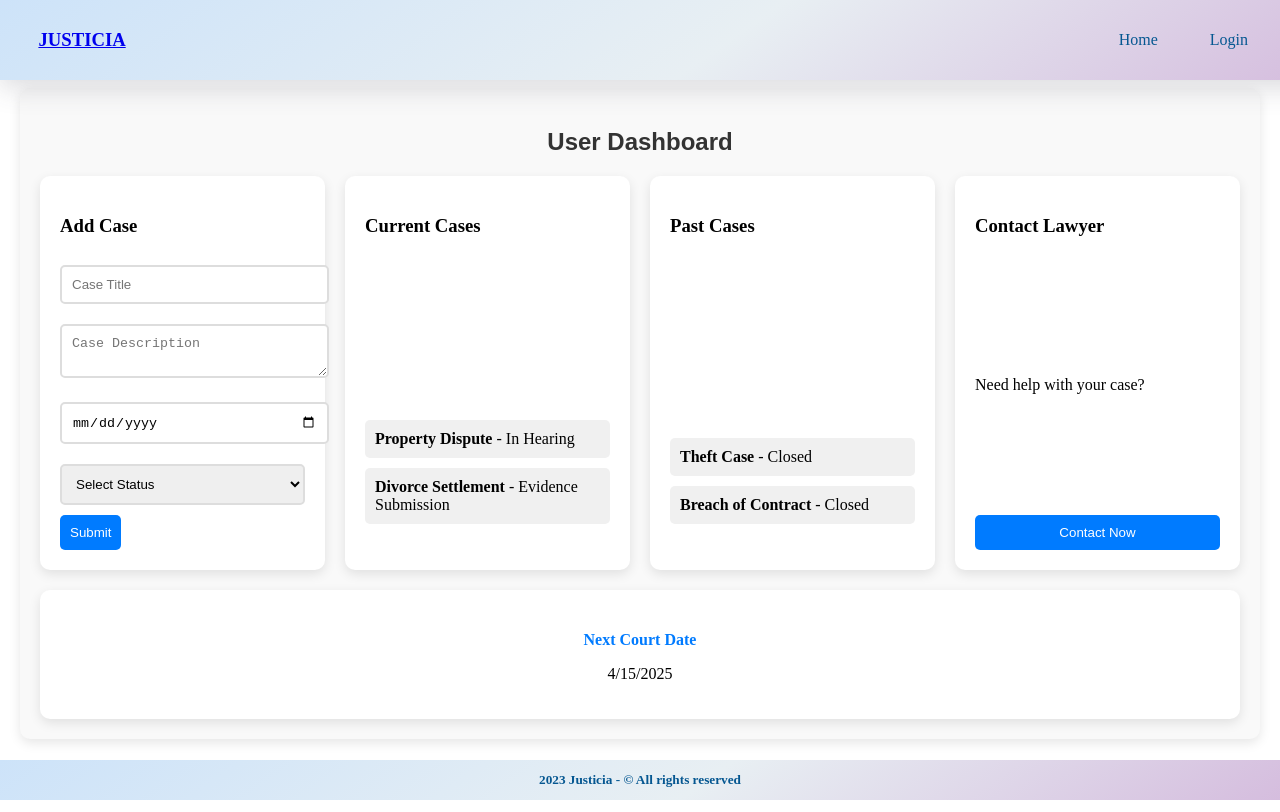
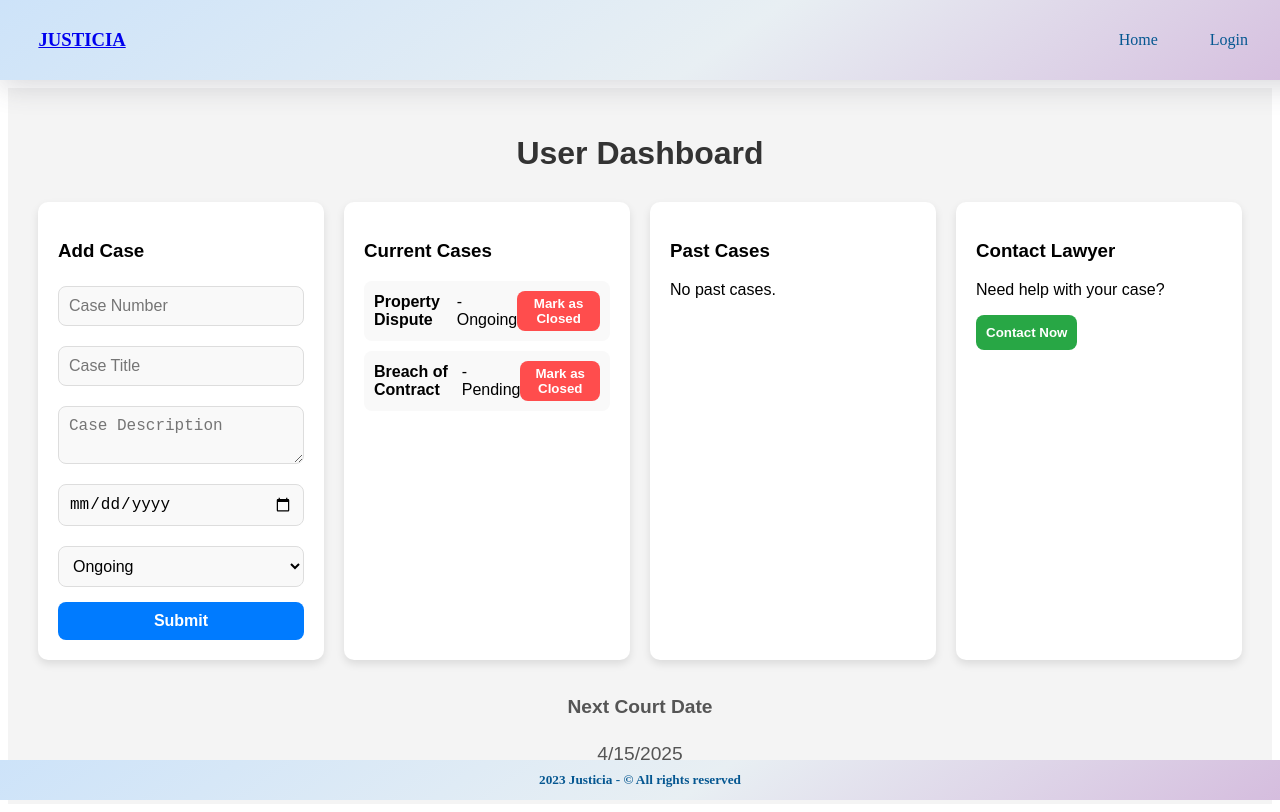
Before and after one commit to Azaken1248/Pocket-Justitia, a React (Vite) app in the folder client/: page /user in a window 1280 px wide. Built offline with nearby package versions, Linux system fonts and the light colour scheme.

Commit message:
Added user-dashboard

```diff
--- a/client/src/context/GeneralContext.jsx
+++ b/client/src/context/GeneralContext.jsx
@@ -65,13 +65,36 @@ export const GeneralProvider = ({ children }) => {
 
     // Add New Case
     const addCase = (newCase) => {
-        setCaseDetails([...caseDetails, newCase]);
+        setCaseDetails(prevCases => [...prevCases, newCase]);
+        console.log("Case added:", newCase);
     };
 
     // Remove Case by ID (Optional)
     const removeCase = (caseId) => {
-        setCaseDetails(caseDetails.filter(caseItem => caseItem.caseNumber !== caseId));
+        setCaseDetails(prevCases => prevCases.filter(caseItem => caseItem.caseNumber !== caseId));
+        console.log("Case removed:", caseId);
     };
+
+    // ✅ **Move Case to Past List**
+    const moveCaseToPast = (caseId) => {
+        setCaseDetails(prevCases => {
+            return prevCases.map(caseItem => {
+                if (caseItem.caseNumber === caseId) {
+                    console.log(`Moving case ${caseId} to past`);
+                    return {
+                        ...caseItem,
+                        status: "Closed",
+                        lastUpdated: new Date().toISOString().split('T')[0]
+                    };
+                }
+                return caseItem;
+            });
+        });
+    };
+
+    // Separate Current and Past Cases
+    const currentCases = caseDetails.filter(caseItem => caseItem.status !== "Closed");
+    const pastCases = caseDetails.filter(caseItem => caseItem.status === "Closed");
 
     // Login Function
     const login = async () => {
@@ -79,17 +102,14 @@ export const GeneralProvider = ({ children }) => {
             const response = await axios.post("/api/login", { email, password });
             const { token, userType, userName } = response.data;
 
-            // Store in Local Storage
             localStorage.setItem("token", token);
             localStorage.setItem("userType", userType);
             localStorage.setItem("username", userName);
 
-            // Update States
             setUsertype(userType);
             setUsername(userName);
             setError("");
 
-            // Navigate to Dashboard
             if (userType === "lawyer") navigate("/lawyer-dashboard");
             else if (userType === "judge") navigate("/judge-dashboard");
             else navigate("/home");
@@ -139,9 +159,12 @@ export const GeneralProvider = ({ children }) => {
 
             // Case Management
             caseDetails,
+            currentCases,
+            pastCases,
             getCaseById,
             addCase,
-            removeCase
+            removeCase,
+            moveCaseToPast
         }}>
             {children}
         </GeneralContext.Provider>
--- a/client/src/pages/UserPage.jsx
+++ b/client/src/pages/UserPage.jsx
@@ -1,44 +1,140 @@
-import React, { useState } from "react";
+import React, { useState, useContext } from "react";
+import { GeneralContext } from "../context/GeneralContext";
 import "../styles/UserPage.css";
 
 const UserPage = () => {
+    const { caseDetails, addCase, setCaseDetails } = useContext(GeneralContext);
     const [nextCourtDate, setNextCourtDate] = useState("2025-04-15"); // Dummy next court date
 
-    // Dummy Data for Current and Past Cases
-    const currentCases = [
-        { id: 1, title: "Property Dispute", status: "In Hearing" },
-        { id: 2, title: "Divorce Settlement", status: "Evidence Submission" }
-    ];
+    const [newCase, setNewCase] = useState({
+        caseNumber: "",
+        title: "",
+        description: "",
+        status: "Ongoing",
+        filedDate: "",
+        lastUpdated: new Date().toISOString().split('T')[0],
+        normalUserId: "12345",
+        againstUserId: "54321",
+        lawyerId: "67890",
+        judgeId: "98765",
+        progressTimeline: []
+    });
 
-    const pastCases = [
-        { id: 3, title: "Theft Case", status: "Closed" },
-        { id: 4, title: "Breach of Contract", status: "Closed" }
-    ];
+    // Handle Form Change
+    const handleChange = (e) => {
+        const { name, value } = e.target;
+        setNewCase({ ...newCase, [name]: value });
+    };
 
-    // Handle case submission
-    const handleAddCase = (e) => {
+    // Handle Form Submit
+    const handleSubmit = (e) => {
         e.preventDefault();
-        alert("Case added successfully!");
+        if (newCase.caseNumber && newCase.title && newCase.description) {
+            addCase({ ...newCase });
+            alert("Case added successfully!");
+            setNewCase({ // Reset form
+                caseNumber: "",
+                title: "",
+                description: "",
+                status: "Ongoing",
+                filedDate: "",
+                lastUpdated: new Date().toISOString().split('T')[0],
+                normalUserId: "12345",
+                againstUserId: "54321",
+                lawyerId: "67890",
+                judgeId: "98765",
+                progressTimeline: []
+            });
+        } else {
+            alert("Please fill in all fields!");
+        }
     };
+
+    // Move Case to Past Cases
+    const handleMoveToPast = (caseNumber) => {
+        if (window.confirm("Are you sure you want to mark this case as closed?")) {
+            setCaseDetails(prevDetails => {
+                // Split current and past cases
+                const updatedCases = prevDetails.map(caseItem => {
+                    if (caseItem.caseNumber === caseNumber) {
+                        return { ...caseItem, status: "Closed", lastUpdated: new Date().toISOString().split('T')[0] };
+                    }
+                    return caseItem;
+                });
+                return updatedCases;
+            });
+        }
+    };
+
+    // Move Case to Current Cases
+    const handleReopenCase = (caseNumber) => {
+        if (window.confirm("Are you sure you want to reopen this case?")) {
+            setCaseDetails(prevDetails => {
+                const updatedCases = prevDetails.map(caseItem => {
+                    if (caseItem.caseNumber === caseNumber) {
+                        return { ...caseItem, status: "Ongoing", lastUpdated: new Date().toISOString().split('T')[0] };
+                    }
+                    return caseItem;
+                });
+                return updatedCases;
+            });
+        }
+    };
+
+    // Filter Cases
+    const currentCases = caseDetails.filter(caseItem => caseItem.status !== "Closed");
+    const pastCases = caseDetails.filter(caseItem => caseItem.status === "Closed");
 
     return (
         <div className="user-page-container">
             <h2 className="page-title">User Dashboard</h2>
 
             <div className="card-container">
-                {/* Add Cases Card */}
+                {/* Add Case Card */}
                 <div className="card">
                     <h3>Add Case</h3>
-                    <form onSubmit={handleAddCase}>
-                        <input type="text" placeholder="Case Title" required />
-                        <textarea placeholder="Case Description" required></textarea>
-                        <input type="date" placeholder="Filed Date" required />
-                        <select required>
-                            <option value="" disabled selected>Select Status</option>
-                            <option value="Filed">Filed</option>
+                    <form onSubmit={handleSubmit}>
+                        <input
+                            type="text"
+                            name="caseNumber"
+                            placeholder="Case Number"
+                            value={newCase.caseNumber}
+                            onChange={handleChange}
+                            required
+                        />
+                        <input
+                            type="text"
+                            name="title"
+                            placeholder="Case Title"
+                            value={newCase.title}
+                            onChange={handleChange}
+                            required
+                        />
+                        <textarea
+                            name="description"
+                            placeholder="Case Description"
+                            value={newCase.description}
+                            onChange={handleChange}
+                            required
+                        />
+                        <input
+                            type="date"
+                            name="filedDate"
+                            value={newCase.filedDate}
+                            onChange={handleChange}
+                            required
+                        />
+                        <select
+                            name="status"
+                            value={newCase.status}
+                            onChange={handleChange}
+                            required
+                        >
+                            <option value="Ongoing">Ongoing</option>
                             <option value="In Hearing">In Hearing</option>
                             <option value="Evidence Submission">Evidence Submission</option>
                             <option value="Judgement">Judgement</option>
+                            <option value="Closed">Closed</option>
                         </select>
                         <button type="submit">Submit</button>
                     </form>
@@ -50,8 +146,14 @@ const UserPage = () => {
                     {currentCases.length > 0 ? (
                         <ul>
                             {currentCases.map((caseItem) => (
-                                <li key={caseItem.id}>
+                                <li key={caseItem.caseNumber}>
                                     <strong>{caseItem.title}</strong> - {caseItem.status}
+                                    <button
+                                        className="move-button"
+                                        onClick={() => handleMoveToPast(caseItem.caseNumber)}
+                                    >
+                                        Mark as Closed
+                                    </button>
                                 </li>
                             ))}
                         </ul>
@@ -64,8 +166,14 @@ const UserPage = () => {
                     {pastCases.length > 0 ? (
                         <ul>
                             {pastCases.map((caseItem) => (
-                                <li key={caseItem.id}>
+                                <li key={caseItem.caseNumber}>
                                     <strong>{caseItem.title}</strong> - {caseItem.status}
+                                    <button
+                                        className="move-button"
+                                        onClick={() => handleReopenCase(caseItem.caseNumber)}
+                                    >
+                                        Reopen Case
+                                    </button>
                                 </li>
                             ))}
                         </ul>
--- a/client/src/styles/UserPage.css
+++ b/client/src/styles/UserPage.css
@@ -1,18 +1,15 @@
-/* General Styles */
+/* General Container */
 .user-page-container {
     padding: 20px;
-    max-width: 1200px;
-    margin: 0 auto;
-    background-color: #f9f9f9;
-    border-radius: 10px;
-    box-shadow: 0 4px 12px rgba(0, 0, 0, 0.1);
+    font-family: Arial, sans-serif;
+    background-color: #f4f4f4;
 }
 
 /* Page Title */
 .page-title {
     text-align: center;
+    font-size: 2rem;
     margin-bottom: 20px;
-    font-family: Arial, sans-serif;
     color: #333;
 }
 
@@ -21,72 +18,116 @@
     display: grid;
     grid-template-columns: repeat(auto-fit, minmax(250px, 1fr));
     gap: 20px;
-    margin-top: 20px;
+    padding: 10px;
 }
 
-/* Card Styles */
+/* Card Styling */
 .card {
     background-color: #ffffff;
+    border-radius: 10px;
+    box-shadow: 0 4px 8px rgba(0, 0, 0, 0.1);
     padding: 20px;
-    border-radius: 10px;
-    box-shadow: 0 4px 12px rgba(0, 0, 0, 0.1);
+    overflow: hidden;
+}
+
+/* Form Styles */
+form {
     display: flex;
     flex-direction: column;
-    justify-content: space-between;
+    gap: 15px;
 }
 
-/* Card Form Inputs */
-.card form input,
-.card form textarea,
-.card form select {
-    width: 100%;
+/* Form Input and Textarea */
+input[type="text"],
+input[type="date"],
+textarea,
+select {
     padding: 10px;
-    margin: 10px 0;
-    border: 2px solid #ddd;
-    border-radius: 5px;
+    border: 1px solid #ddd;
+    border-radius: 8px;
+    font-size: 1rem;
+    margin-top: 5px;
+    background-color: #f9f9f9;
+    transition: border-color 0.3s;
 }
 
-/* Submit Button */
-.card form button,
-.card button {
+/* Input Focus State */
+input:focus,
+textarea:focus,
+select:focus {
+    outline: none;
+    border-color: #007bff;
+    background-color: #fff;
+}
+
+/* Button Styling */
+button[type="submit"] {
+    padding: 10px;
     background-color: #007bff;
     color: white;
+    font-size: 1rem;
+    font-weight: bold;
     border: none;
-    padding: 10px;
-    border-radius: 5px;
+    border-radius: 8px;
     cursor: pointer;
-    transition: background-color 0.3s ease;
+    transition: background-color 0.3s;
 }
 
-.card form button:hover,
-.card button:hover {
+button[type="submit"]:hover {
     background-color: #0056b3;
 }
 
-/* Lists */
-.card ul {
-    list-style-type: none;
+/* List Styling */
+ul {
+    list-style: none;
     padding: 0;
 }
 
-.card ul li {
-    margin: 10px 0;
+li {
     padding: 10px;
-    background-color: #f0f0f0;
-    border-radius: 5px;
+    margin-bottom: 10px;
+    background-color: #f9f9f9;
+    border-radius: 8px;
+    display: flex;
+    justify-content: space-between;
+    align-items: center;
+}
+
+/* Move Button */
+.move-button {
+    padding: 5px 10px;
+    background-color: #ff4d4d;
+    color: white;
+    border: none;
+    border-radius: 8px;
+    cursor: pointer;
+    transition: background-color 0.3s;
+}
+
+.move-button:hover {
+    background-color: #cc0000;
+}
+
+/* Contact Lawyer Button */
+button {
+    padding: 10px;
+    border: none;
+    border-radius: 8px;
+    background-color: #28a745;
+    color: white;
+    cursor: pointer;
+    font-weight: bold;
+    transition: background-color 0.3s;
+}
+
+button:hover {
+    background-color: #218838;
 }
 
 /* Next Court Date */
 .next-court-date {
     margin-top: 20px;
-    padding: 20px;
-    background-color: #ffffff;
-    border-radius: 10px;
-    box-shadow: 0 4px 12px rgba(0, 0, 0, 0.1);
     text-align: center;
+    font-size: 1.2rem;
+    color: #555;
 }
-
-.next-court-date h4 {
-    margin-bottom: 10px;
-    color: #007bff;
-}
```
